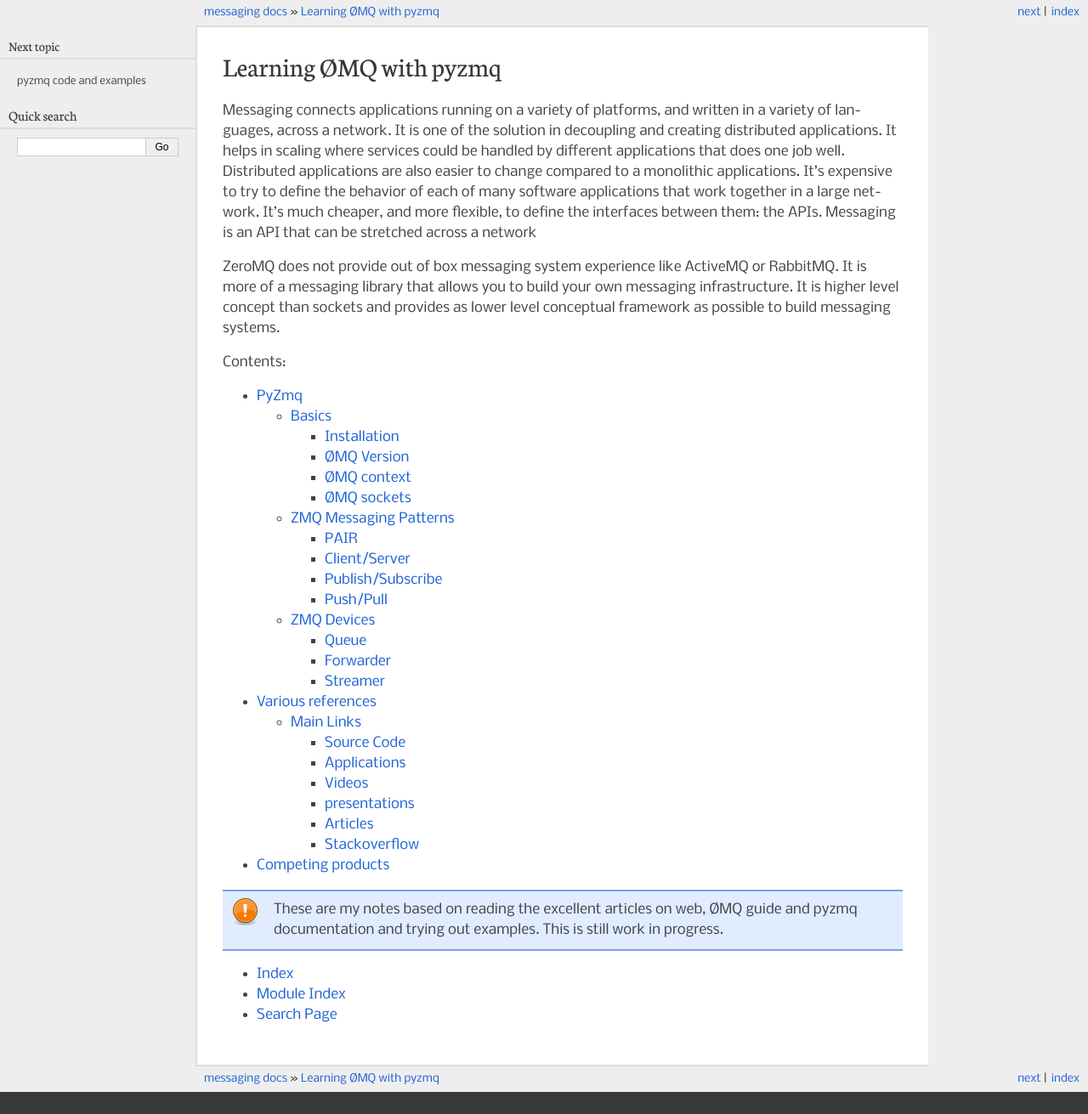
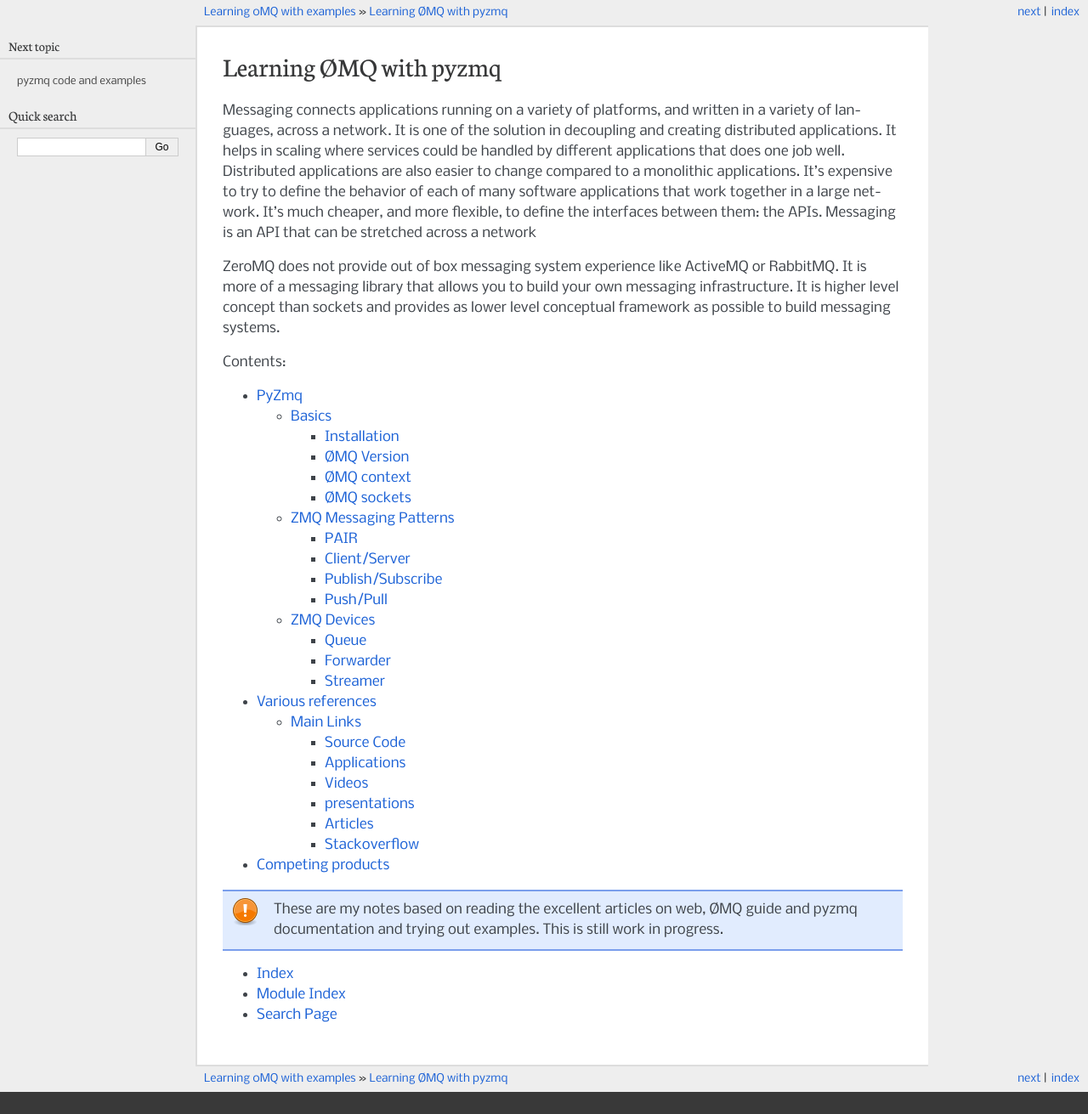
Before and after one commit to ashishrv/pyzmqnotes, a Sphinx documentation site: the page built from source/index.rst, in a window 1280 px wide. Shown: the whole page at 85% size. Built offline with Sphinx 7.4.7, drawn with Linux system fonts in a browser that asks for light colours.

Commit message:
fixing pdf build

```diff
--- a/source/conf.py
+++ b/source/conf.py
@@ -110,7 +110,7 @@
 # The name for this set of Sphinx documents.  If None, it defaults to
 # "<project> v<release> documentation".
 #html_title = None
-html_title = "messaging docs"
+html_title = "Learning 0MQ with examples"
 
 # A shorter title for the navigation bar.  Default is the same as html_title.
 #html_short_title = None
@@ -193,7 +193,7 @@
 # Grouping the document tree into LaTeX files. List of tuples
 # (source start file, target name, title, author, documentclass [howto/manual]).
 latex_documents = [
-  ('messaging', 'messaging.tex', u'messaging Documentation',
+  ('index', 'index.tex', u'Learning 0MQ',
    u'Ashish', 'manual'),
 ]
 
@@ -237,8 +237,8 @@
 # (source start file, target name, title, author,
 #  dir menu entry, description, category)
 texinfo_documents = [
-  ('messaging', 'messaging', u'messaging Documentation',
-   u'Ashish', 'messaging', 'One line description of project.',
+  ('index', 'index', u'Learning 0MQ',
+   u'Ashish', 'index', 'Learning 0MQ with pyzmq.',
    'Miscellaneous'),
 ]
 
```
